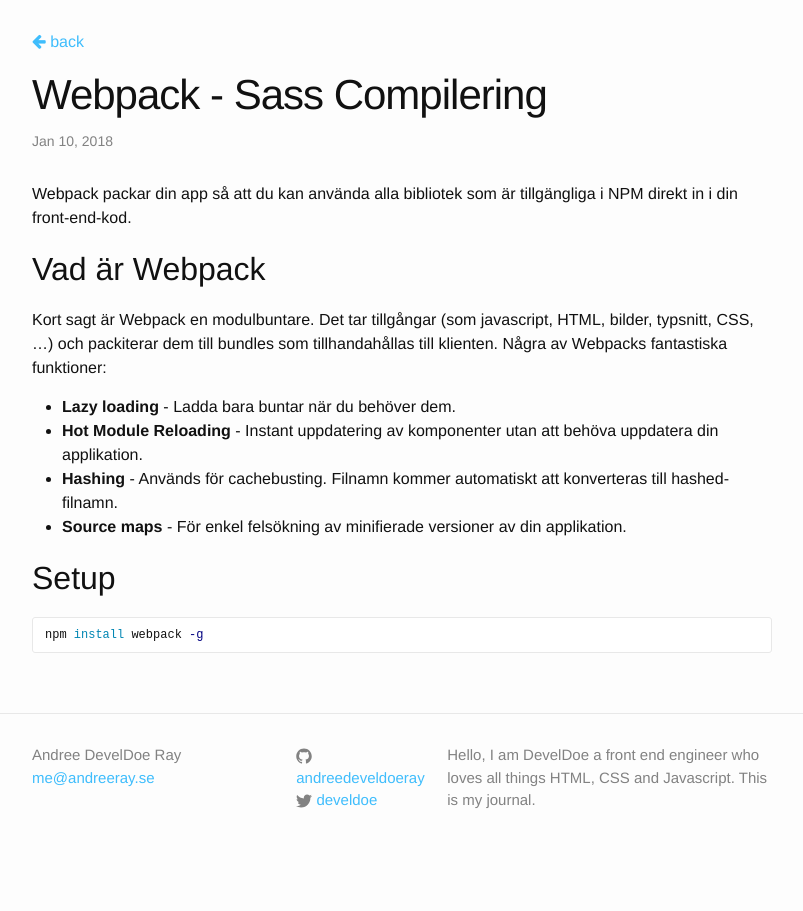
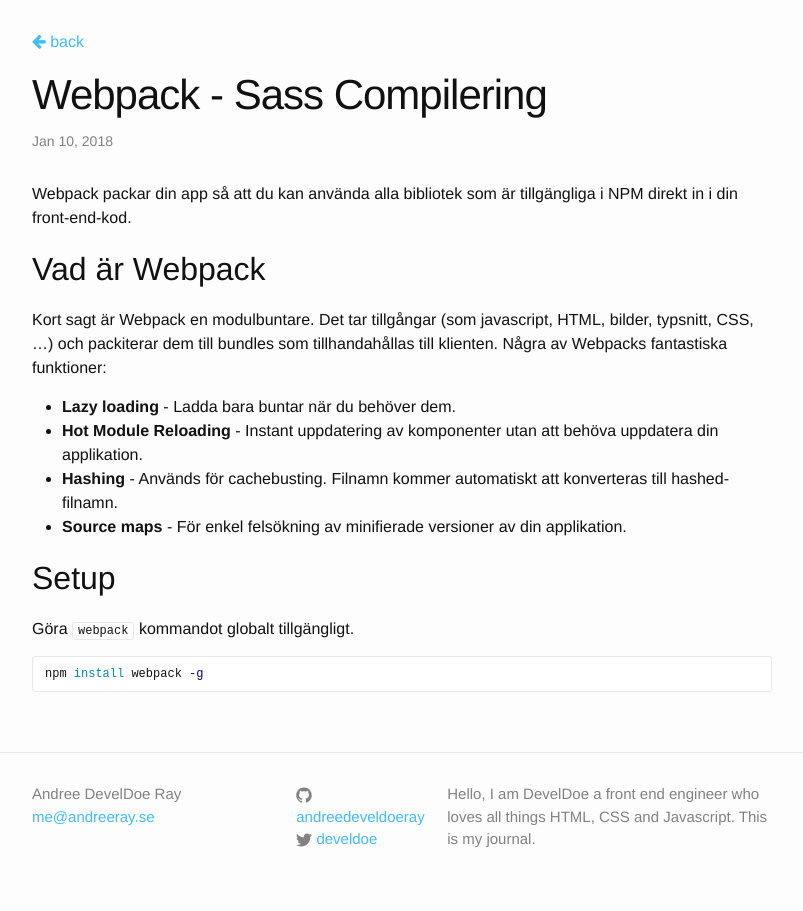
Before and after one commit to develdoe/develdoe.github.io, a Jekyll site: the page built from _posts/2018-01-10-webpack-sass-compilering.md, in a window 1280 px wide. Shown: the whole page, without its empty margins (238-1041 px from the left). Built offline with Jekyll 4.4.1, drawn with Linux system fonts in a browser that asks for light colours.

Commit message:
Create 2018-01-10-webpack-sass-compilering.md

````diff
--- a/_posts/2018-01-10-webpack-sass-compilering.md
+++ b/_posts/2018-01-10-webpack-sass-compilering.md
@@ -16,6 +16,8 @@
 
 ## Setup
 
+Göra `webpack` kommandot globalt tillgängligt.
+
 ```bash
 npm install webpack -g
 ```
````
